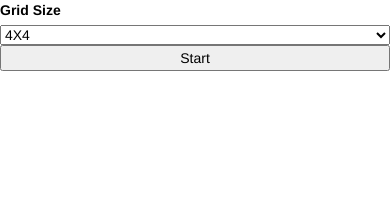
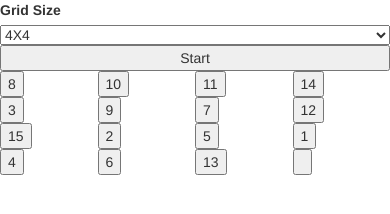
Before and after one commit to AshokChava/XDK_workspace, a plain HTML site: page SolveGrid/www/index.html in a window 390 px wide. Both pictures are taken after a click on the button "Start". Drawn offline with Linux system fonts and the light colour scheme; some packages are replaced by stand-ins of ours.

Commit message:
working layout

```diff
--- a/SolveGrid/www/index.html
+++ b/SolveGrid/www/index.html
@@ -36,6 +36,7 @@
         </style>
 
         <link rel="stylesheet" href="css/app.css">
+        <link rel="stylesheet" href="bootstrap/css/bootstrap.css">
         <link rel="stylesheet" type="text/css" href="css/index_main.less.css" class="main-less">
 
         <!-- IMPORTANT: Do not include a weinre script tag as part of your release builds! -->
--- a/SolveGrid/www/js/init-app.js
+++ b/SolveGrid/www/js/init-app.js
@@ -98,29 +98,37 @@ document.drawGrid=function(gridSizeValue){
     var cellCount=0;
     var table=document.getElementById("GridLayout");
     var row=table.insertRow(rowNum);
-   alert("table creating");
+
         for(var i=0;i<gridTotal;i++){
-            if(i<gridSizeArr[0]){
-                row.insertCell(colNum).innerHTML="<input type='button' value='"+document.getRandomNumber(gridTotal)+"' id='butt"+i+"/>";
+            if(colNum<gridSizeArr[0]){
+                if(cellCount<gridTotal-1){
+                    row.insertCell(colNum).innerHTML="<input type='button' value='"+document.getRandomNumber(gridTotal)+"' id=butt'"+i+"'/>";
+                }else{
+                    row.insertCell(colNum).innerHTML="<input type='button' value=' ' id=butt'"+i+"'/>";
+                }
                 cellCount++;
                 colNum++;
             }
-            if(colNum>=gridSizeArr[0]-1){
+            if(colNum>=gridSizeArr[0]){
                 row=table.insertRow(++rowNum);
                 colNum=0;
             }
 
         }
-        alert("dome");
+
 
 };
 document.getRandomNumber=function(gridSizeValue){
-    while(5){
+    var count=0;
+    while(1){
         var randomNum=Math.floor(Math.random() * (gridSizeValue - 1) + 1);
         if(gridNums.indexOf(randomNum)===-1){
             gridNums.push(randomNum);
+            alert(randomNum);
+
             return randomNum;
         }
+        //count++;
     }
 };
 // Just a bunch of useful debug console.log() messages.
```
